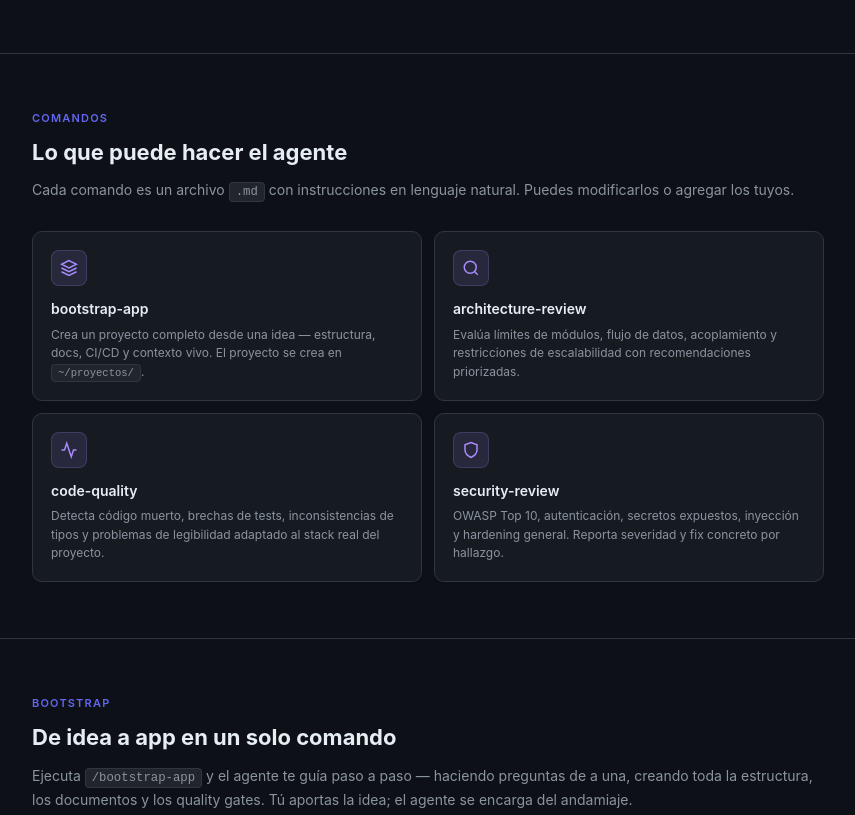
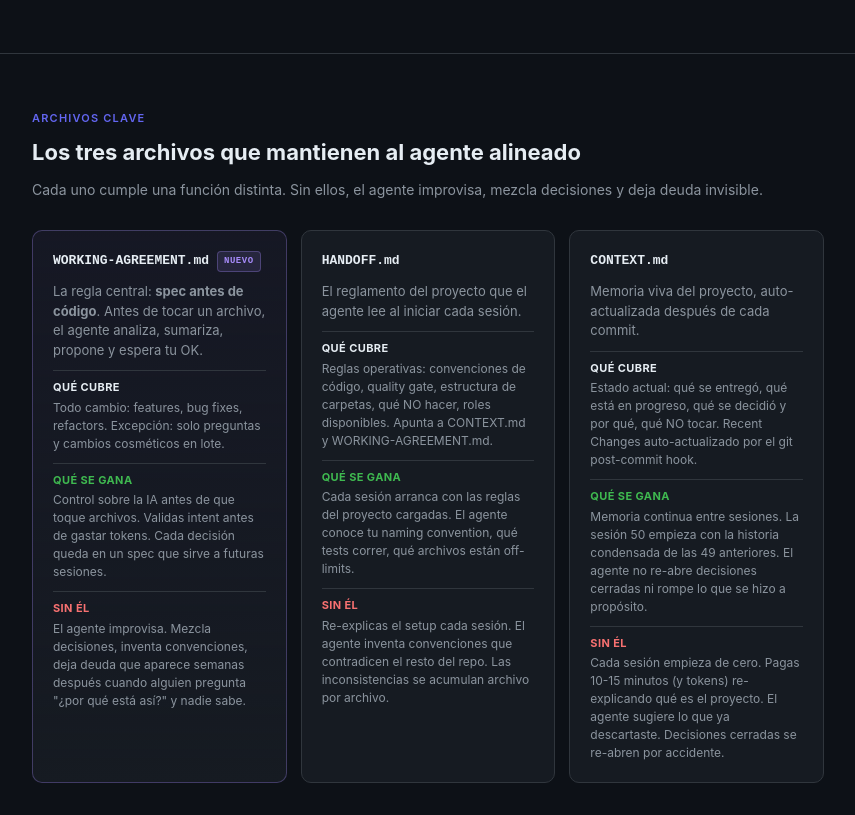
Before and after one commit to handoffcl/handoff-blueprint, a plain HTML site: page index.html in a window 1280 px wide. Shown: the part 1643-2458 px from the top of the page, without its empty margins (212-1067 px from the left). Drawn offline with Linux system fonts and the light colour scheme.

Commit message:
docs: add 'Key files' section to README + index.html
Highlights the three files that keep the AI agent aligned, each with
three dimensions: what it covers, what you gain, what you lose without it.

- README.md: new section between 'What's inside' and 'Quick Start'.
  Files covered: WORKING-AGREEMENT.md (new), HANDOFF.md, CONTEXT.md.
- index.html: new section 'Archivos clave' with three cards (Spanish,
  matches the rest of the site). WORKING-AGREEMENT.md tagged 'NUEVO'.

Goal: when someone lands on the repo or the site, they understand the
purpose of each file in 30 seconds — not just that they exist.

Co-Authored-By: Claude Sonnet 4.6 <noreply@anthropic.com>

```diff
--- a/index.html
+++ b/index.html
@@ -86,6 +86,20 @@
     .role-badge { flex-shrink: 0; padding: 3px 10px; border-radius: 5px; font-size: 11px; font-weight: 600; background: var(--purple-d); color: var(--purple); border: 1px solid rgba(167,139,250,0.2); white-space: nowrap; }
     .role-info strong { display: block; font-size: 13px; color: var(--text); margin-bottom: 2px; }
     .role-info span { font-size: 12px; color: var(--soft); }
+
+    /* ── Key files ── */
+    .files-grid { display: grid; grid-template-columns: 1fr 1fr 1fr; gap: 14px; }
+    @media (max-width: 900px) { .files-grid { grid-template-columns: 1fr; } }
+    .file-card { background: var(--surface); border: 1px solid var(--border); border-radius: 10px; padding: 20px; display: flex; flex-direction: column; gap: 10px; }
+    .file-card.is-new { border-color: rgba(167,139,250,0.3); background: linear-gradient(180deg, rgba(167,139,250,0.06) 0%, var(--surface) 100%); }
+    .file-name { display: flex; align-items: center; gap: 8px; font-family: 'SF Mono', 'Fira Code', monospace; font-size: 13px; font-weight: 600; color: var(--text); }
+    .file-new-tag { font-size: 9px; font-weight: 700; padding: 2px 6px; border-radius: 4px; background: var(--purple-d); color: var(--purple); border: 1px solid rgba(167,139,250,0.3); letter-spacing: 0.5px; }
+    .file-purpose { font-size: 13px; color: var(--soft); line-height: 1.5; }
+    .file-block { padding-top: 8px; border-top: 1px solid var(--border); font-size: 12px; line-height: 1.5; }
+    .file-block strong { color: var(--text); display: block; margin-bottom: 3px; font-size: 11px; text-transform: uppercase; letter-spacing: 0.4px; }
+    .file-block.gain strong { color: var(--green); }
+    .file-block.lose strong { color: #f87171; }
+    .file-block-text { color: var(--soft); }
 
     /* ── Install ── */
     .install-box { background: var(--surface); border: 1px solid var(--border); border-radius: 10px; padding: 28px; }
@@ -303,6 +317,69 @@
             <small>Activar en la barra del agente; las operaciones destructivas siempre piden confirmación</small>
           </div>
         </div>
+      </div>
+    </div>
+  </div>
+
+  <!-- Key files -->
+  <div class="section">
+    <div class="container">
+      <div class="section-label">Archivos clave</div>
+      <h2>Los tres archivos que mantienen al agente alineado</h2>
+      <p class="section-desc">Cada uno cumple una función distinta. Sin ellos, el agente improvisa, mezcla decisiones y deja deuda invisible.</p>
+      <div class="files-grid">
+
+        <article class="file-card is-new">
+          <div class="file-name">WORKING-AGREEMENT.md <span class="file-new-tag">NUEVO</span></div>
+          <div class="file-purpose">La regla central: <strong>spec antes de código</strong>. Antes de tocar un archivo, el agente analiza, sumariza, propone y espera tu OK.</div>
+          <div class="file-block">
+            <strong>Qué cubre</strong>
+            <div class="file-block-text">Todo cambio: features, bug fixes, refactors. Excepción: solo preguntas y cambios cosméticos en lote.</div>
+          </div>
+          <div class="file-block gain">
+            <strong>Qué se gana</strong>
+            <div class="file-block-text">Control sobre la IA antes de que toque archivos. Validas intent antes de gastar tokens. Cada decisión queda en un spec que sirve a futuras sesiones.</div>
+          </div>
+          <div class="file-block lose">
+            <strong>Sin él</strong>
+            <div class="file-block-text">El agente improvisa. Mezcla decisiones, inventa convenciones, deja deuda que aparece semanas después cuando alguien pregunta "¿por qué está así?" y nadie sabe.</div>
+          </div>
+        </article>
+
+        <article class="file-card">
+          <div class="file-name">HANDOFF.md</div>
+          <div class="file-purpose">El reglamento del proyecto que el agente lee al iniciar cada sesión.</div>
+          <div class="file-block">
+            <strong>Qué cubre</strong>
+            <div class="file-block-text">Reglas operativas: convenciones de código, quality gate, estructura de carpetas, qué NO hacer, roles disponibles. Apunta a CONTEXT.md y WORKING-AGREEMENT.md.</div>
+          </div>
+          <div class="file-block gain">
+            <strong>Qué se gana</strong>
+            <div class="file-block-text">Cada sesión arranca con las reglas del proyecto cargadas. El agente conoce tu naming convention, qué tests correr, qué archivos están off-limits.</div>
+          </div>
+          <div class="file-block lose">
+            <strong>Sin él</strong>
+            <div class="file-block-text">Re-explicas el setup cada sesión. El agente inventa convenciones que contradicen el resto del repo. Las inconsistencias se acumulan archivo por archivo.</div>
+          </div>
+        </article>
+
+        <article class="file-card">
+          <div class="file-name">CONTEXT.md</div>
+          <div class="file-purpose">Memoria viva del proyecto, auto-actualizada después de cada commit.</div>
+          <div class="file-block">
+            <strong>Qué cubre</strong>
+            <div class="file-block-text">Estado actual: qué se entregó, qué está en progreso, qué se decidió y por qué, qué NO tocar. Recent Changes auto-actualizado por el git post-commit hook.</div>
+          </div>
+          <div class="file-block gain">
+            <strong>Qué se gana</strong>
+            <div class="file-block-text">Memoria continua entre sesiones. La sesión 50 empieza con la historia condensada de las 49 anteriores. El agente no re-abre decisiones cerradas ni rompe lo que se hizo a propósito.</div>
+          </div>
+          <div class="file-block lose">
+            <strong>Sin él</strong>
+            <div class="file-block-text">Cada sesión empieza de cero. Pagas 10-15 minutos (y tokens) re-explicando qué es el proyecto. El agente sugiere lo que ya descartaste. Decisiones cerradas se re-abren por accidente.</div>
+          </div>
+        </article>
+
       </div>
     </div>
   </div>
```
Also changed, not shown: 1 other file.
